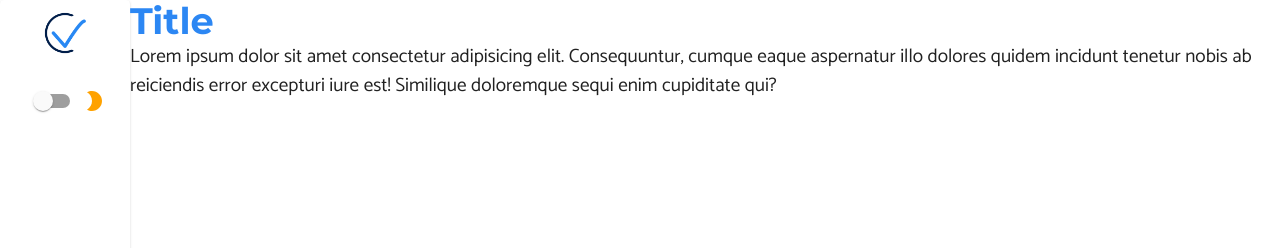
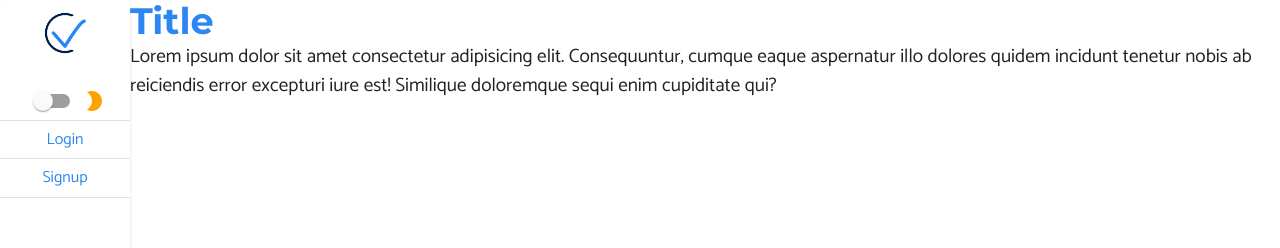
Before and after one commit to juliensale/todo-app, a Next.js app in the folder frontend/app/: page / in a window 1280 px wide. Shown: the top 248 px of the page. Built offline with nearby package versions, Linux system fonts and the light colour scheme.

Commit message:
add: navigation LinkButton

```diff
--- a/frontend/app/components/Layout/FullPanel.tsx
+++ b/frontend/app/components/Layout/FullPanel.tsx
@@ -1,13 +1,11 @@
 import { useContext } from "react"
 import { NavigationContext } from "./Navigation"
-import { Container, createStyles, makeStyles, Switch, Theme } from '@material-ui/core'
+import { ButtonBase, Container, createStyles, makeStyles, Switch, Theme } from '@material-ui/core'
 import Image from 'next/image'
 import { Brightness2 as MoonIcon } from '@material-ui/icons';
-
-
-
 import React, { FC, useMemo } from 'react';
 import { ClassNameMap } from "@material-ui/styles";
+import LinkButton from "./LinkButton";
 
 const useStyles = makeStyles((theme: Theme) => {
 	return createStyles({
@@ -25,6 +23,15 @@ const useStyles = makeStyles((theme: Theme) => {
 		},
 		moon: {
 			color: '#ffa200'
+		},
+		linksContainer: {
+			display: 'flex',
+			flexDirection: 'column',
+			alignItems: 'center',
+			justifyContent: 'flex-start'
+		},
+		firstLink: {
+			borderTop: `1px solid ${theme.palette.divider}`
 		}
 	})
 })
@@ -77,16 +84,35 @@ const DarkModeSwitcher: FC = () => {
 	)
 }
 
+const User: FC = () => {
+	const { classes } = useContext(FullPanelContext)
+	return (
+		<div
+			className={classes.linksContainer}
+			style={{
+				marginBottom: 0,
+				marginTop: 'auto',
+				display: 'flex',
+				flexDirection: 'column'
+			}}
+		>
+			<LinkButton href="/login" className={classes.firstLink}>Login</LinkButton>
+			<LinkButton href="/signup">Signup</LinkButton>
+		</div>
+	)
+}
+
 type UsageProps = {
 
 }
 const Usage: FC<UsageProps> = (props) => {
 	return (
 		<FullPanel {...props}>
-			<Container>
+			<Container >
 				<Logo />
 				<DarkModeSwitcher />
 			</Container>
+			<User />
 		</FullPanel>
 	)
 }
--- /dev/null
+++ b/frontend/app/components/Layout/LinkButton.tsx
@@ -0,0 +1,36 @@
+import { ButtonBase, createStyles, makeStyles, Paper, Theme, Typography } from '@material-ui/core'
+import React, { FC } from 'react'
+import Link from 'next/link'
+
+const useStyles = makeStyles((theme: Theme) => createStyles({
+	buttonBase: {
+		width: '100%',
+		padding: '.5em 0',
+		display: 'grid',
+		placeItems: 'center',
+		borderBottom: `1px solid ${theme.palette.divider}`,
+		transition: '.2s',
+	},
+}))
+
+type Props = {
+	href: string,
+	children: React.ReactChild,
+	style?: {},
+	className?: string
+}
+const LinkButton: FC<Props> = ({ href, children, style = {}, className = '' }) => {
+	const classes = useStyles()
+	return (
+		<ButtonBase className={className ? `${className} ${classes.buttonBase}` : classes.buttonBase} style={style}>
+
+			<Link href={href}>
+				<Typography color="primary" >
+					{children}
+				</Typography>
+			</Link>
+		</ButtonBase>
+	)
+}
+
+export default LinkButton
--- a/frontend/app/styles/globals.css
+++ b/frontend/app/styles/globals.css
@@ -5,3 +5,8 @@ body,
   display: flex;
   flex-direction: column;
 }
+
+a {
+  text-decoration: none;
+  color: inherit;
+}
```
